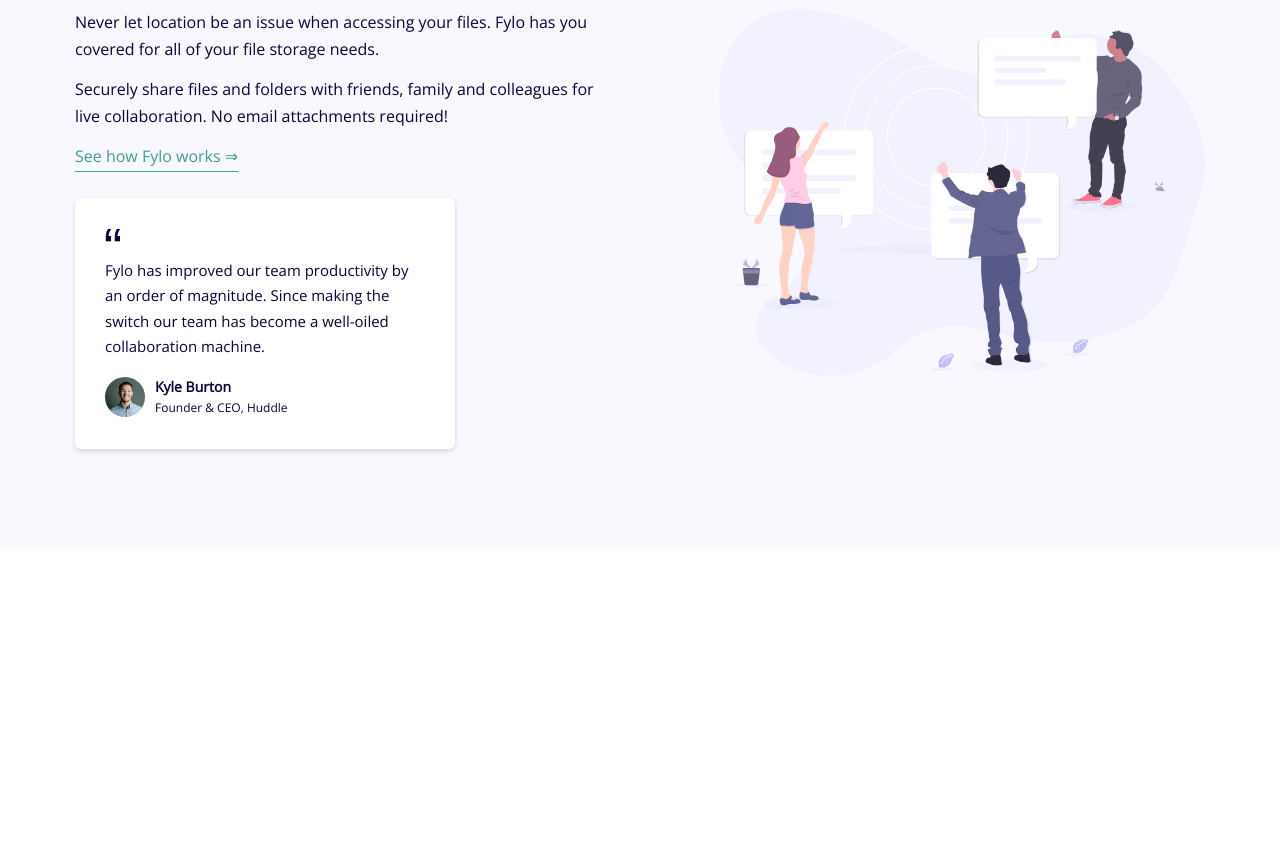
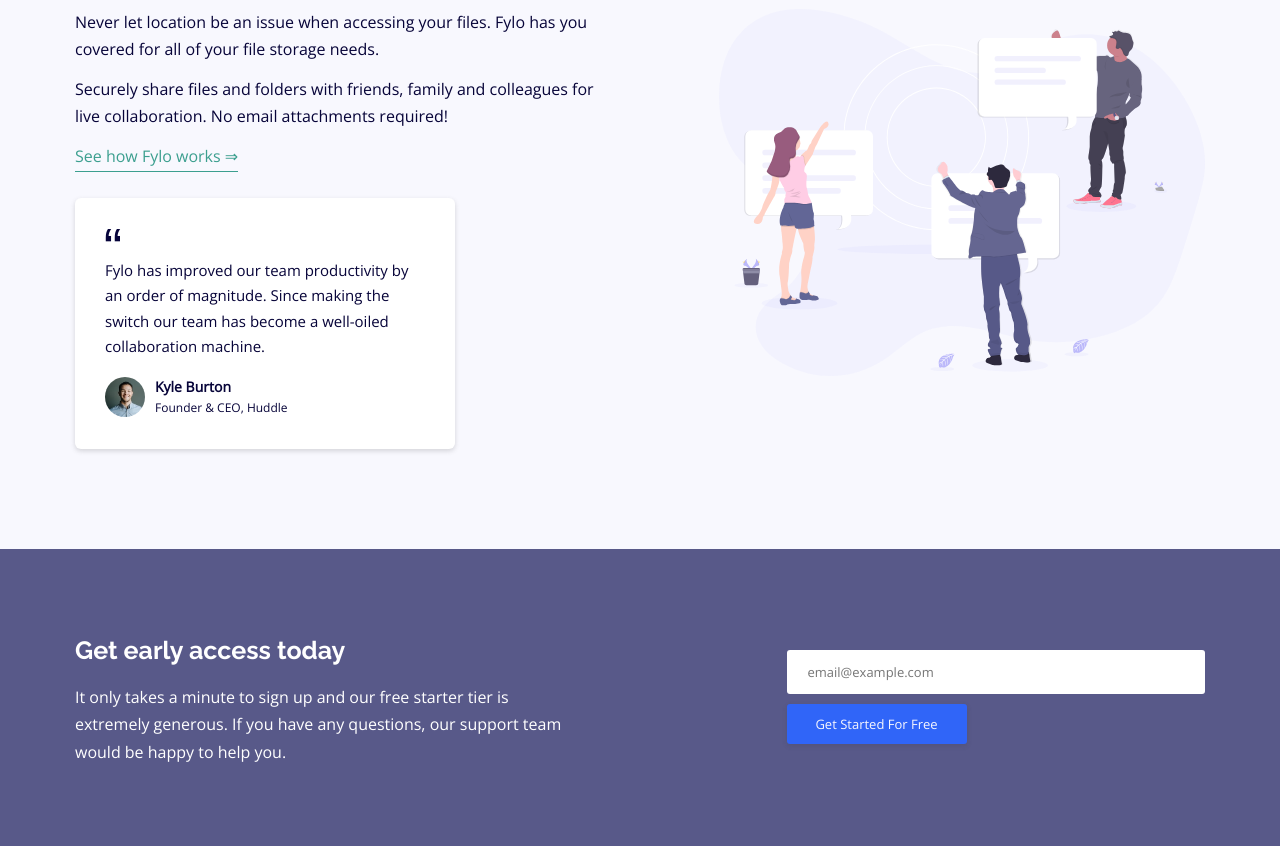
Before and after one commit to radman17/fylo-landing-page, a website: page index.html in a window 1280 px wide. Shown: the part 891-1737 px from the top of the page. Before the commit the page ends 1440 px from the top, so only its background shows below. Drawn offline with nearby package versions, Linux system fonts and the light colour scheme.

Commit message:
Add get started section

```diff
--- a/index.html
+++ b/index.html
@@ -90,6 +90,29 @@
         </div>
       </div>
     </section>
+    <section class="get-started-section">
+      <div class="content container">
+        <div class="left">
+          <h3 class="heading-secondary margin-bottom-medium">Get early access today</h3>
+          <p class="paragraph">
+            It only takes a minute to sign up and our free starter tier is extremely generous.
+            If you have any questions, our support team would be happy to help you.</p>
+        </div>
+        <div class="right">
+          <form action="" class="form">
+            <div class="form__group">
+              <div class="form__input-group">
+                <input type="email" class="form__input form__input--get-started-section"
+                  placeholder="email@example.com">
+                <span class="form__input-message form__input-message--get-started-section">Please check your
+                  email</span>
+              </div>
+            </div>
+            <button class="btn btn--primary">Get Started For Free</button>
+          </form>
+        </div>
+      </div>
+    </section>
   </main>
 
 
--- a/style/sass/base/_typography.scss
+++ b/style/sass/base/_typography.scss
@@ -16,6 +16,12 @@
   font-family: "Raleway", sans-serif;
 }
 
+.heading-secondary {
+  font-size: 2.5rem;
+  font-weight: $font-weight-bold;
+  font-family: "Raleway", sans-serif;
+}
+
 .paragraph {
   font-size: $font-size-default;
 
--- a/style/sass/components/_form.scss
+++ b/style/sass/components/_form.scss
@@ -43,6 +43,10 @@
                 border: .1rem solid rgb(36, 36, 36);
             }
         }
+
+        &--get-started-section {
+            padding: 1.2rem 2rem;
+        }
     }
 
     &__input-message {
@@ -50,6 +54,10 @@
         font-size: 1.2rem;
         width: 100%;
         display: none;
+
+        &--get-started-section {
+            color: $color-5;
+        }
     }
 
     &__input:not(:valid) {
--- a/style/sass/pages/_home.scss
+++ b/style/sass/pages/_home.scss
@@ -63,3 +63,29 @@
 
 
 }
+
+.get-started-section {
+    background-color: $color-2;
+    color: $color-8;
+    padding: 8rem 0;
+
+    .content {
+        display: flex;
+        gap: 20rem;
+    }
+
+    .left {
+        flex-basis: 55%;
+        display: flex;
+        flex-direction: column;
+        justify-content: center;
+
+    }
+
+    .right {
+        flex-basis: 45%;
+        display: flex;
+        flex-direction: column;
+        justify-content: center;
+    }
+}
```
Also changed, not shown: style/css/style.css.
